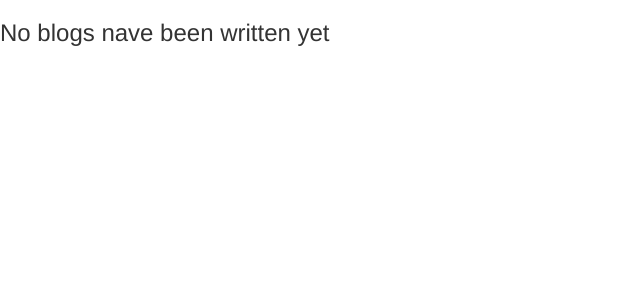
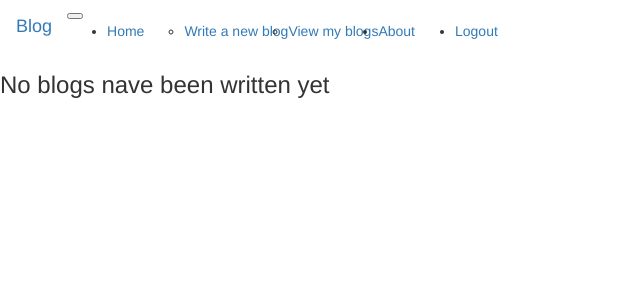
Before and after one commit to Aibek2201/blog_app_in_flask, a Flask app: page / in a window 1280 px wide. Shown: the top 300 px of the page, without its empty margins (0-640 px from the left). Run offline with Flask 2, Linux system fonts and the light colour scheme; the visitor is signed in with stand-in values (Sample User, id 1); data that the repository does not hold is empty; parts of the project's set-up code (start-up, migrations or seed data) failed here and were passed over; some libraries are stand-ins or nearby versions.

Commit message:
Added navigation bar

```diff
--- /dev/null
+++ b/templates/_navbar.html
@@ -0,0 +1,40 @@
+<nav class="navbar navbar-expand-lg navbar-light bg-light">
+    <a class="navbar-brand" href="#">Blog</a>
+    <button class="navbar-toggler" type="button" data-toggle="collapse" data-target="#navbarNav" aria-controls="navbarNav" aria-expanded="false" aria-label="Toggle navigation">
+        <span class="navbar-toggler-icon"></span>
+    </button>
+    <div class="collapse navbar-collapse" id="navbarNav">
+        <ul class="navbar-nav">
+        <li class="nav-item ">
+            <a class="nav-link" href="/">Home</a>
+        </li>
+        {% if session.login %}
+        <ul class="navbar-nav">
+            <li class="nav-item ">
+                <a class="nav-link" href="/write-blog">Write  a new blog</a>
+            </li>
+            <li class="nav-item">
+                <a class="nav-link" href="/my-blogs">View my blogs</a>
+            </li>
+            </ul>
+            <li class="nav-item">
+            <a class="nav-link" href="/about">About</a>
+        </li>
+        </ul>
+        {% endif %}
+        <ul class="navbar-nav ml-auto">
+            {% if session.login %}
+            <li class="nav-item ">
+                <a class="nav-link" href="/login">Logout </a>
+            </li>
+            {% else %}
+            <li class="nav-item ">
+                <a class="nav-link" href="/login">Login </a>
+            </li>
+            <li class="nav-item">
+                <a class="nav-link" href="/register">Register</a>
+            </li>
+            {% endif %}
+            </ul>
+    </div>
+</nav>
--- a/templates/base.html
+++ b/templates/base.html
@@ -6,6 +6,10 @@
 
 {% block title %}
 BLOG
+{% endblock %}
+
+{% block navbar %}
+{% include '_navbar.html' %}
 {% endblock %}
 
 {% block content %}
```
